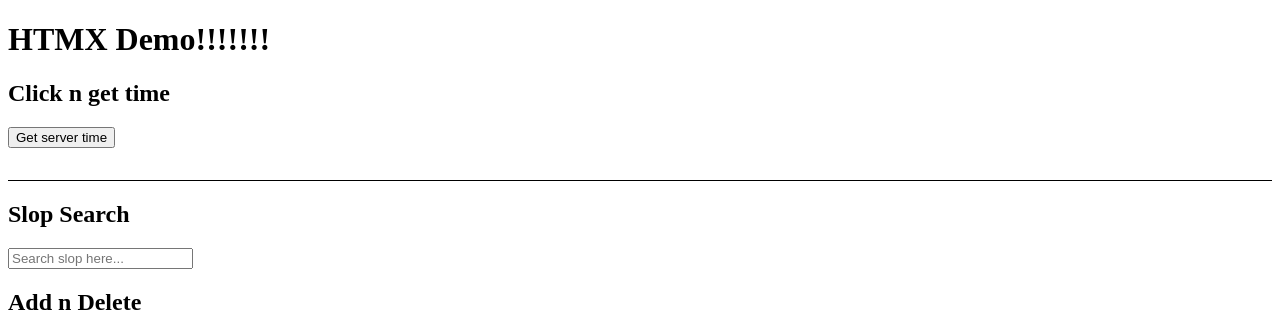
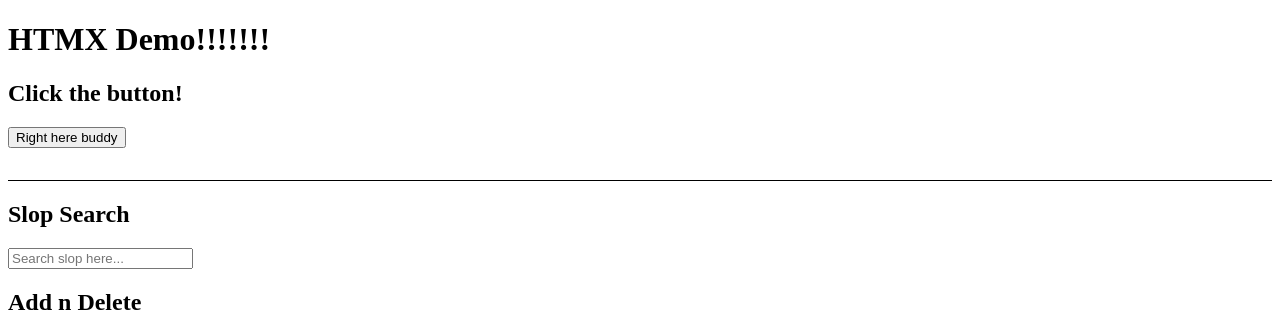
Before and after one commit to ameliavrieze/code-along-htmx-tech-share, a Flask app: page / in a window 1280 px wide. Shown: the top 314 px of the page. Run offline with Flask 3, Linux system fonts and the light colour scheme.

Commit message:
server time felt unnecessary, removed

```diff
--- a/src/htmx_tech_share/server.py
+++ b/src/htmx_tech_share/server.py
@@ -40,10 +40,10 @@ def index():
     yap_html = "".join(yap_display(i, t) for i, t in yap_list.items())
     return render_template("index.html", yap_html=yap_html)
 
-@app.route('/time', methods=["GET"])
-def server_time():
+@app.route('/clicked', methods=["GET"])
+def clicky():
     time.sleep(0.5) #artificial delay to display load
-    return f'<strong>Server time: {datetime.now():%H:%M:%S}</strong>'
+    return f'<p>This message was generated dynamically with HTMX! Yippee!!</p>'
 
 
 @app.route('/search', methods=["GET"])
--- a/src/htmx_tech_share/templates/index.html
+++ b/src/htmx_tech_share/templates/index.html
@@ -3,7 +3,7 @@
 <html lang="en">
 <head>
   <meta charset="utf-8">
-  <title>htmx Basics</title>
+  <title>HTMX Basics</title>
   <script src="https://cdn.jsdelivr.net/npm/htmx.org@2.0.11/dist/htmx.min.js" integrity="sha384-2OatzQy1H+Zd/IIrjr1TcuDGqLXeHhbooAyJY1KdQMKnr4LZ22k31GBLdYKHmVjg" crossorigin="anonymous"></script>
   <link rel="stylesheet" href="../static/css/styles.css">
 </head>
@@ -11,10 +11,10 @@
     <h1>HTMX Demo!!!!!!!</h1>
 
     <div class="container">
-        <h2>Click n get time</h2>
-        <button hx-get="/time" hx-target="#time-result" hx-indicator="#loadloadload">Get server time</button>
-        <span id="loadloadload" class="htmx-indicator">Getting time...</span>
-        <div id="time-result"></div>
+        <h2>Click the button!</h2>
+        <button hx-get="/clicked" hx-target="#hello" hx-indicator="#loadloadload" hx-swap="innerHTML">Right here buddy</button>
+        <span id="loadloadload" class="htmx-indicator">Loading.......</span>
+        <div id="hello"></div>
     </div>
 
     <line></line>
```
